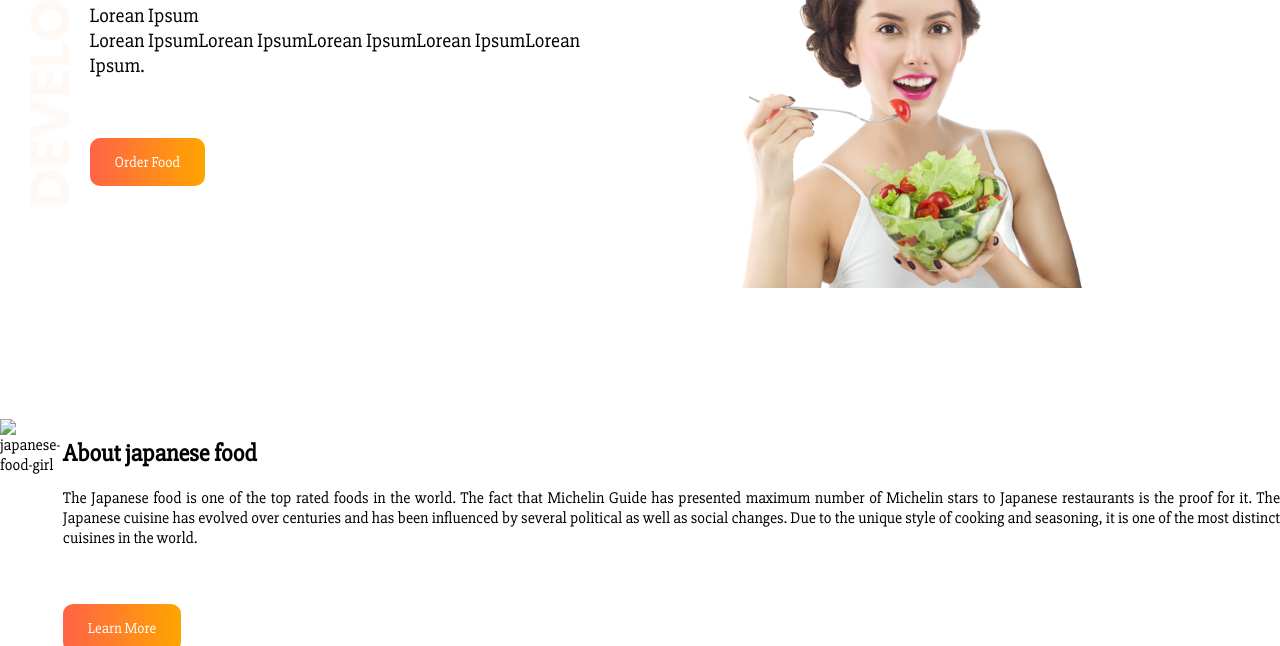
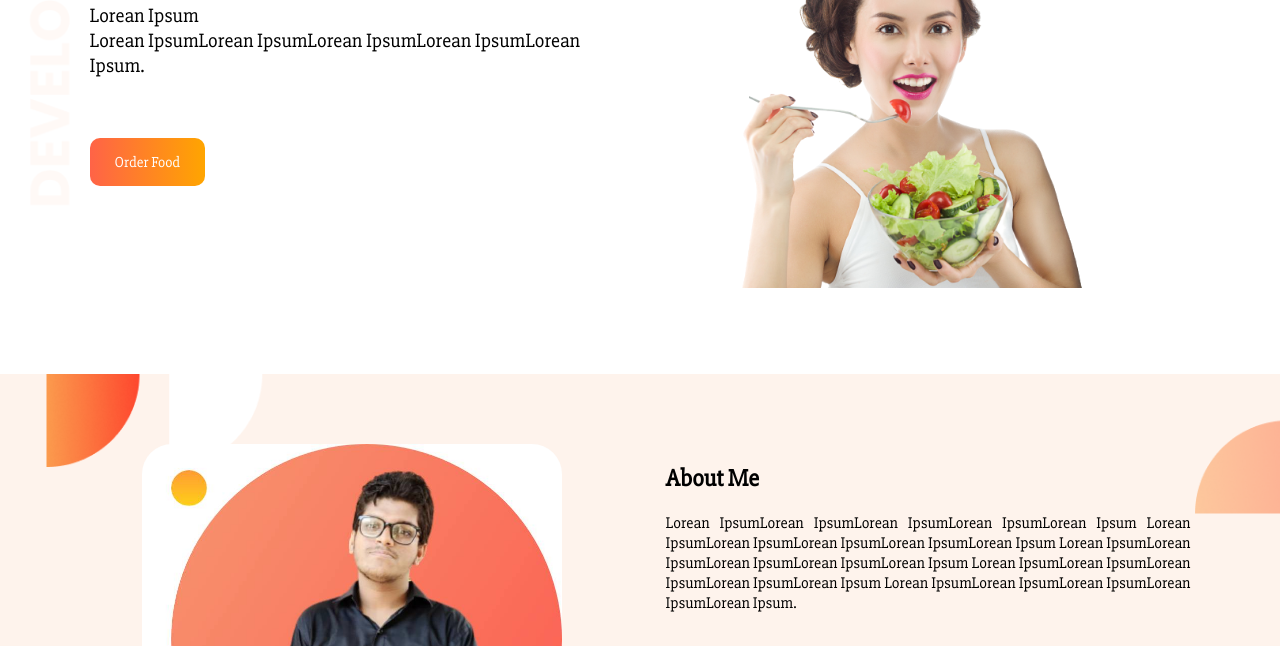
Before and after one commit to asif-bhai-xoss/shahriars-dine, a plain HTML site: page index.html in a window 1280 px wide. Shown: the part 154-800 px from the top of the page. Drawn offline with Linux system fonts and the light colour scheme.

Commit message:
section-2

```diff
--- a/index.html
+++ b/index.html
@@ -39,26 +39,27 @@
       </div>
     </section>
 
-    <section id="about-section" class="flexible-container">
-      <div class="width-half half-left">
+    <section id="section-two" class="flexible-container">
+      <div class="half-width left-half">
         <img
-          class="round-corner"
-          src="images/japanese-food-girl.jpg"
-          alt="japanese-food-girl"
+          class="image-border"
+          src="images/asif_new.jpg"
+          alt="Shahriar's-image"
         />
       </div>
-      <div class="width-half half-right">
-        <h2>About japanese food</h2>
+      <div class="half-width right-half">
+        <h2>About Me</h2>
         <p>
-          The Japanese food is one of the top rated foods in the world. The fact
-          that Michelin Guide has presented maximum number of Michelin stars to
-          Japanese restaurants is the proof for it. The Japanese cuisine has
-          evolved over centuries and has been influenced by several political as
-          well as social changes. Due to the unique style of cooking and
-          seasoning, it is one of the most distinct cuisines in the world.
+          Lorean IpsumLorean IpsumLorean IpsumLorean IpsumLorean Ipsum Lorean
+          IpsumLorean IpsumLorean IpsumLorean IpsumLorean Ipsum Lorean
+          IpsumLorean IpsumLorean IpsumLorean IpsumLorean Ipsum Lorean
+          IpsumLorean IpsumLorean IpsumLorean IpsumLorean Ipsum Lorean
+          IpsumLorean IpsumLorean IpsumLorean IpsumLorean Ipsum.
         </p>
-        <a class="link-button" href="">Learn More</a>
+        <a class="link-button" target="_blank" href="">Learn More</a>
       </div>
     </section>
+
+
   </body>
 </html>
--- a/style.css
+++ b/style.css
@@ -68,9 +68,13 @@ ________________________________________________________________________________
 Section 2 starts....................
 */
 
-#about-section {
-  background-image: url(images/about-background.jpg);
+#section-two {
+  background-image: url(images/shapes/7.png);
   background-repeat: no-repeat;
   background-size: cover;
   text-align: justify;
 }
+
+.image-border {
+  border-radius: 30px;
+}
```
Also changed, not shown: images/asif_new.jpg (added).
